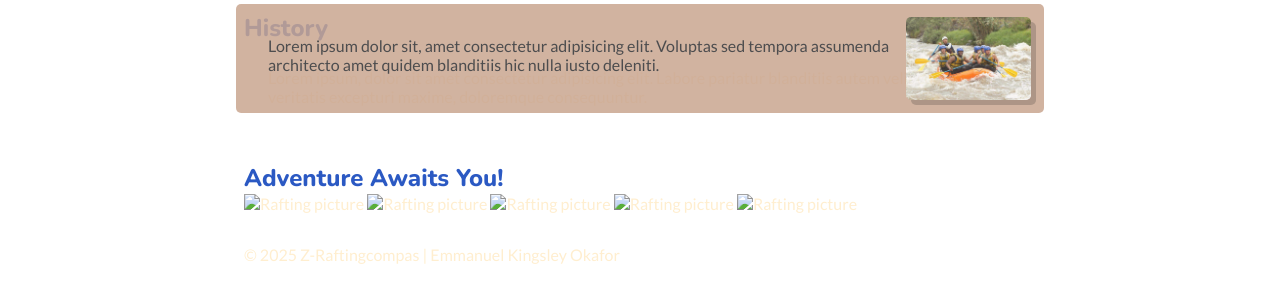
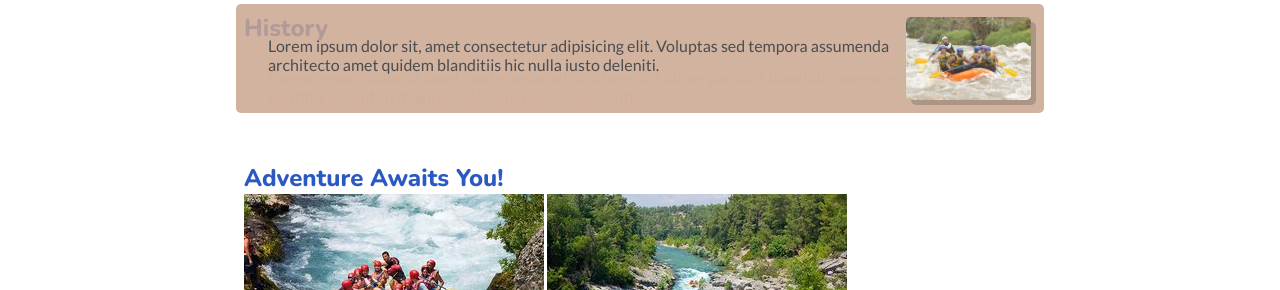
Before and after one commit to KingEmm/wdd130, a plain HTML site: page wwr/about.html in a window 1280 px wide. Shown: the part 805-1095 px from the top of the page. Drawn offline with nearby package versions, Linux system fonts and the light colour scheme.

Commit message:
w03 fixes images

```diff
--- a/wwr/about.html
+++ b/wwr/about.html
@@ -43,11 +43,11 @@
         </section>
         <section>
             <h2>Adventure Awaits You!</h2>
-            <img src="./images/" alt="Rafting picture">
-            <img src="./images/" alt="Rafting picture">
-            <img src="./images/" alt="Rafting picture">
-            <img src="./images/" alt="Rafting picture">
-            <img src="./images/" alt="Rafting picture">
+            <img src="./images/rsz_1rafting53_600.jpg" alt="Rafting picture">
+            <img src="./images/rsz_1rafting58_600.jpg" alt="Rafting picture">
+            <img src="./images/rsz_rafting27_1024.jpg" alt="Rafting picture">
+            <img src="./images/rsz_rafting59_600.jpg" alt="Rafting picture">
+            <img src="./images/rsz_rafting12_1024.jpg" alt="Rafting picture">
         </section>
     </main>
     <footer>
@@ -55,7 +55,7 @@
         <nav class="socialmedia">
             <a href="http://facebook.com"><img src="./images/facebook.svg" alt="Facebook Page"></a>
             <a href="http://instagram.com"><img src="./images/instagram.svg" alt="Instagram Logo" width="50" height="50"></a>
-            <a href="http://x.com"><img src="./images/x.svg" alt="X logo"></a>
+            <a href="http://x.com"><img src="./images/x.svg" alt="Twitter logo"></a>
         </nav>
     </footer>
 </body>
--- a/wwr/styles/rafting.css
+++ b/wwr/styles/rafting.css
@@ -6,6 +6,7 @@
     --heading-font: "Nunito", sans-serif;
     --body-font: "Lato", sans-serif;
 }
+
 
 header {
     background-color: var(--primary-color);
```
Also changed, not shown: wwr/images/rsz_1rafting53_600.jpg (added), wwr/images/rsz_1rafting58_600.jpg (added), wwr/images/rsz_rafting12_1024.jpg (added), wwr/images/rsz_rafting27_1024.jpg (added), wwr/images/rsz_rafting59_600.jpg (added).
